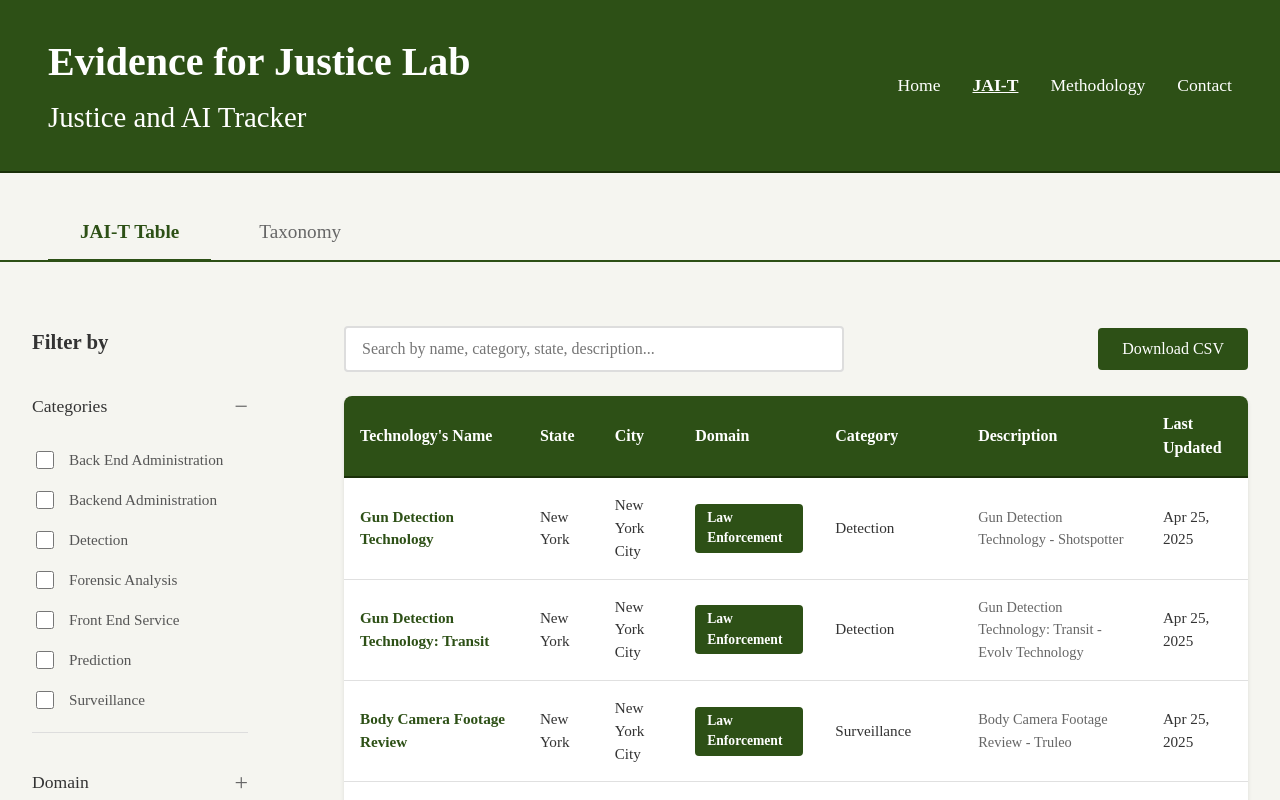
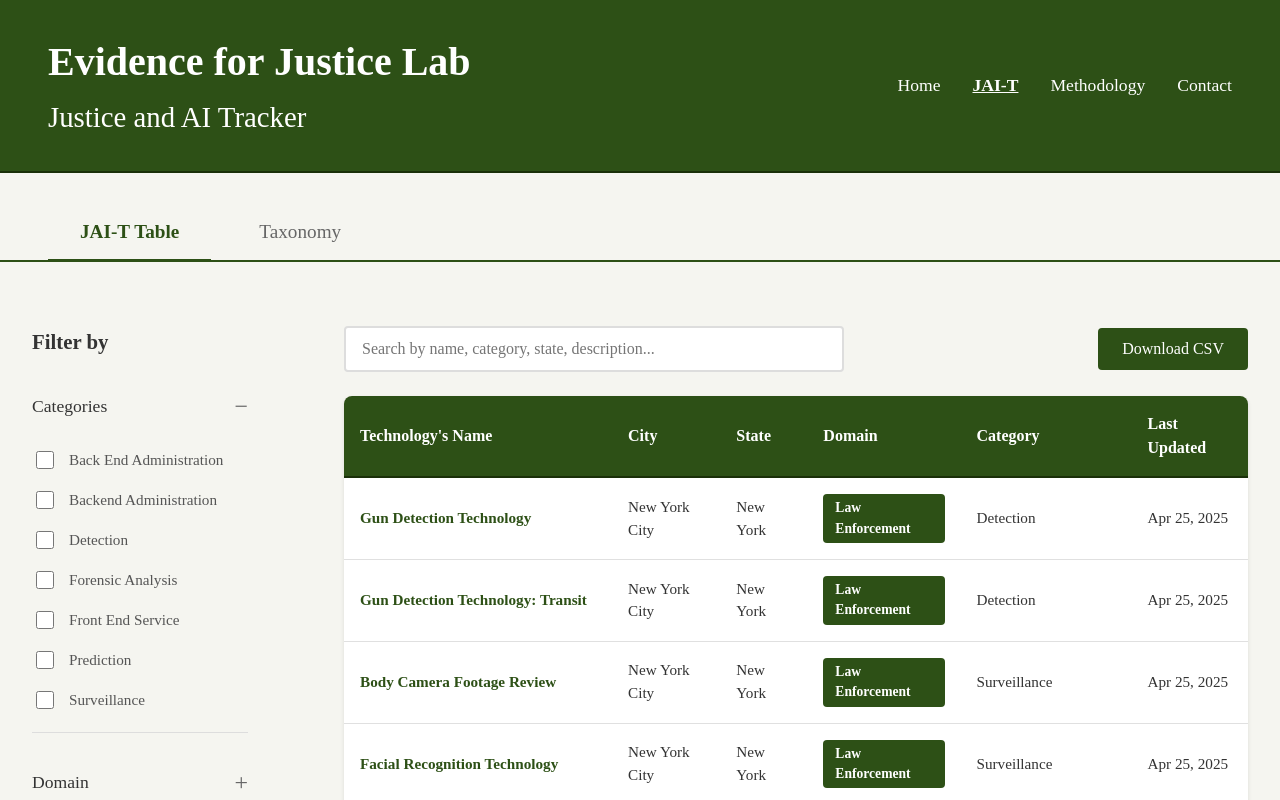
Before and after one commit to toki49/jai-t-website, a React (Vite) app: page /jai-t in a window 1280 px wide. Shown: the top 800 px of the page. Built offline with nearby package versions, Linux system fonts and the light colour scheme.

Commit message:
deleted description

```diff
--- a/src/pages/JAITDatabase.jsx
+++ b/src/pages/JAITDatabase.jsx
@@ -54,16 +54,15 @@
 
   const handleDownload = (dataToDownload) => {
     // Convert data to CSV format
-    const headers = ['Technology Name', 'State', 'City', 'Domain', 'Category', 'Description', 'Last Updated'];
+    const headers = ['Name', 'City', 'State','Domain', 'Category', 'Last Searched'];
     const csvRows = [
       headers.join(','),
       ...dataToDownload.map(row => [
         `"${(row.name || '').replace(/"/g, '""')}"`,
+        `"${(row.city || '').replace(/"/g, '""')}"`,
         `"${(row.state || '').replace(/"/g, '""')}"`,
-        `"${(row.city || '').replace(/"/g, '""')}"`,
         `"${(row.domain || '').replace(/"/g, '""')}"`,
         `"${(row.category || '').replace(/"/g, '""')}"`,
-        `"${(row.description || '').replace(/"/g, '""')}"`,
         `"${(row.lastUpdated || '').replace(/"/g, '""')}"`
       ].join(','))
     ];
@@ -117,12 +116,12 @@
       },
     },
     {
+      accessorKey: 'city',
+      header: 'City',
+    },
+    {
       accessorKey: 'state',
       header: 'State',
-    },
-    {
-      accessorKey: 'city',
-      header: 'City',
     },
     {
       accessorKey: 'domain',
@@ -140,11 +139,6 @@
     {
       accessorKey: 'category',
       header: 'Category',
-    },
-    {
-      accessorKey: 'description',
-      header: 'Description',
-      cell: info => <span className="description-text">{info.getValue()}</span>,
     },
     {
       accessorKey: 'lastUpdated',
```
